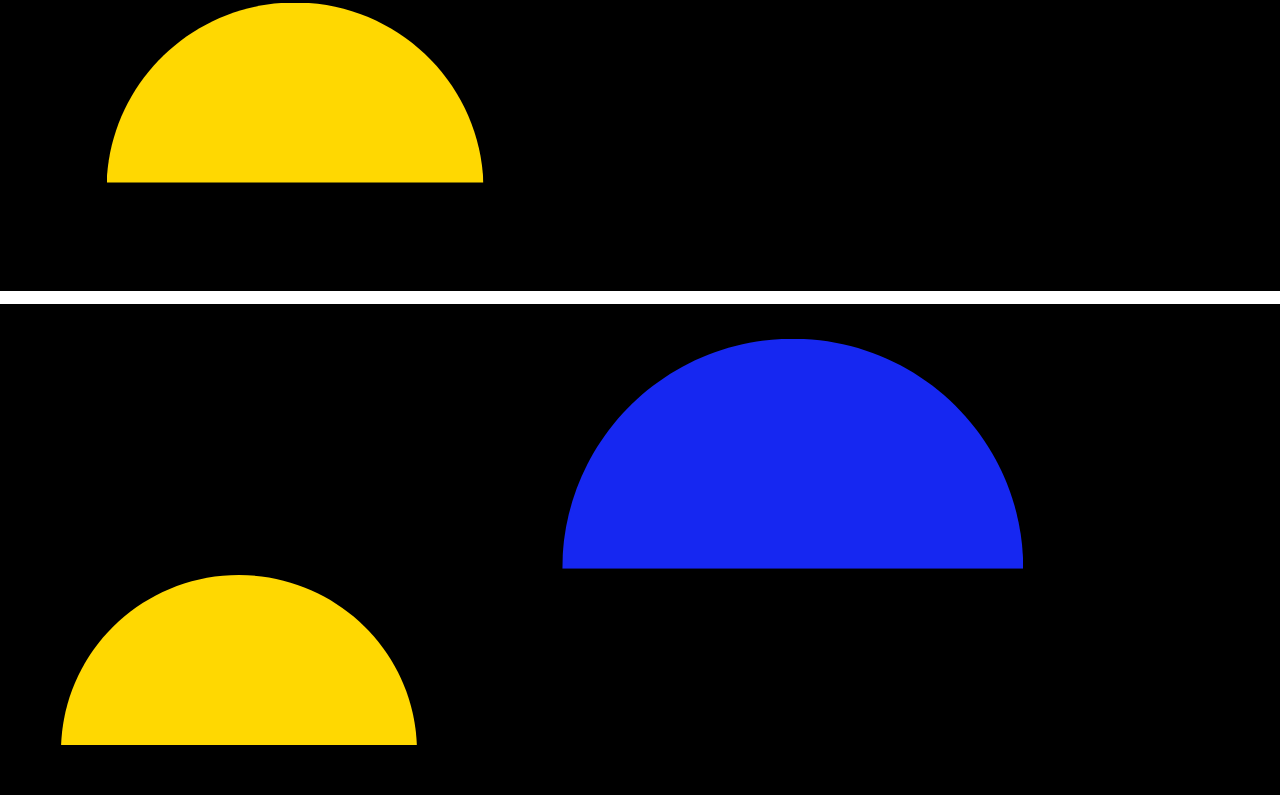
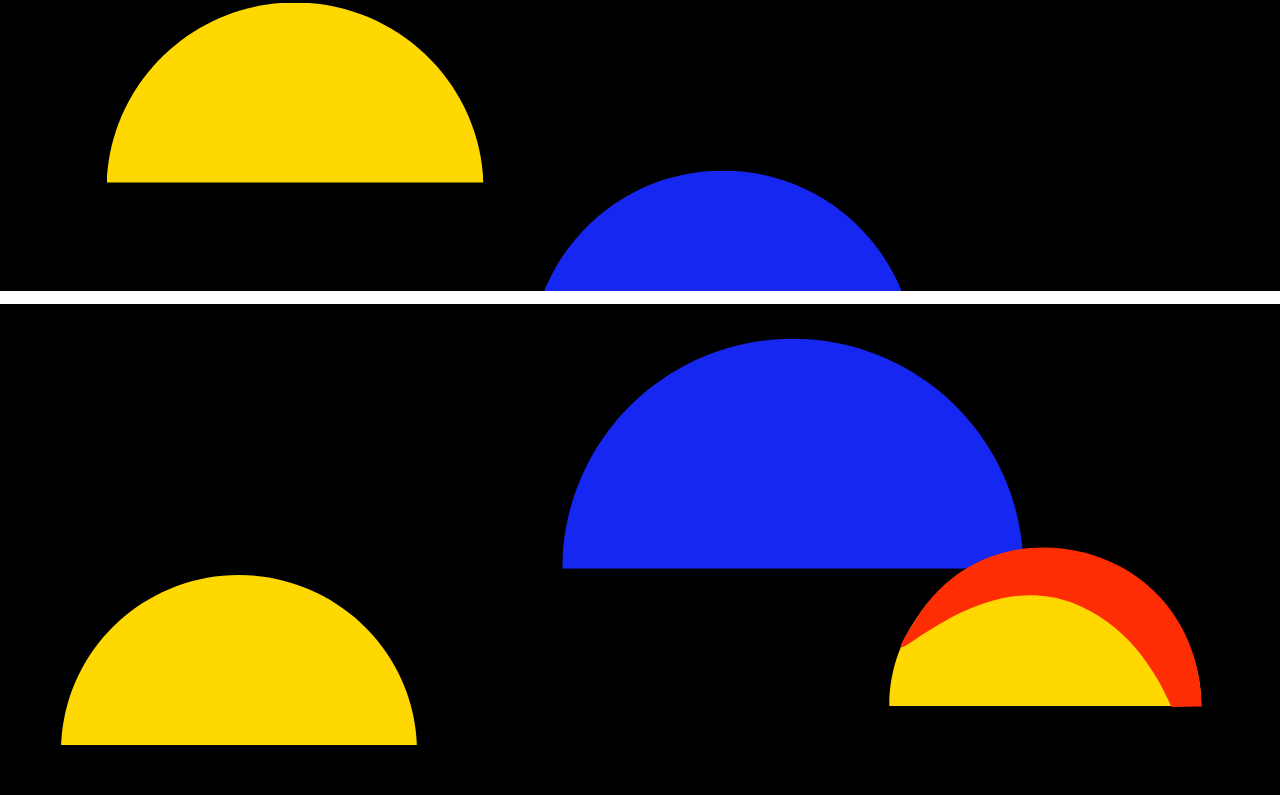
Before and after one commit to palgunovaliza/uniinpalgunova, a plain HTML site: page index2.html in a window 1280 px wide. Shown: the part 298-1093 px from the top of the page. Drawn offline with Linux system fonts and the light colour scheme.

Commit message:
2 полоски готовы

```diff
--- a/index2.html
+++ b/index2.html
@@ -23,14 +23,18 @@
     <img class="redyellow" src="img/red yellow.svg" alt="/">
     <img class="ellipseyellow" src="img/ellipse yellow.svg" alt="/">
     <img class="ellipseblue" src="img/ellipse blue.svg" alt="/">
+    <img class="ellipseblue2" src="img/ellipse blue.svg" alt="/">
     <img class="ellipsered" src="img/ellipse red.svg" alt="/">
     <img class="planetyellow" src="img/planet yellow.svg" alt="/">
-    <img class="bluered" src="img/blue red.svg" alt="/"style="top: -300px">
+    <img class="bluered" src="img/blue red.svg" alt="/">
     <img class="bluered2" src="img/blue red.svg" alt="/">
     <img class="ellipseyellow2" src="img/ellipse yellow.svg" alt="/">
+    <img class="ellipseyellow3" src="img/ellipse yellow.svg" alt="/">
     <img class="blueyellow" src="img/blue yellow.svg" alt="/">
     <img class="ellipsered2" src="img/ellipse red.svg" alt="/">
     <img class="ellipsered3" src="img/ellipse red.svg" alt="/">
+    <!-- <img class="ellipsered4" src="img/ellipse red.svg" alt="/"> -->
+    <img class="yellowred" src="img/yellowred.svg" alt="/">
 
 
 
--- a/javascript/javascript_2.js
+++ b/javascript/javascript_2.js
@@ -51,7 +51,14 @@ let tl2 = anime.timeline({
     targets: '.ellipseyellow2',
     top: ['780px','600px'],
     easing:'easeInSine',
+    opacity: 100,
     duration: 800,
+  }, 0)
+  .add({
+    targets: '.ellipseyellow3',
+    easing:'linear',
+    opacity: ['100', '0'],
+    duration: 10,
   }, 0)
 
 let blueClick =
@@ -135,33 +142,43 @@ let tl5 = anime.timeline({
     easing:'easeInSine',
     duration: 800,
   }, 0)
+  .add({
+    targets: '.ellipseblue2',
+    top: ['372px','229px'],
+    easing:'easeInSine',
+    duration: 800,
+  }, 0)
 
 
 let bluered2Click =
 document.querySelector('.bluered2')
 bluered2Click.onclick = tl5.play
-//
-// let tl5 = anime.timeline({
-//   autoplay: false
-// })
-//
-//   .add({
-//     targets: '.bluered2',
-//     top:['-300px','-300px'],
-//     easing:'easeInSine',
-//     duration: 800,
-//   }, 0)
-//   .add({
-//     targets: '.bluered',
-//     display: none,
-//   }, 0)
-//   .add({
-//     targets: '.ellipsered3',
-//     top: ['-20px','45px'],
-//     easing:'easeInSine',
-//     duration: 800,
-//   }, 0)
-//
-// let bluered2Click =
-// document.querySelector('.bluered2')
-// bluered2Click.onclick = tl5.play
+
+let tl6 = anime.timeline({
+  autoplay: false
+})
+
+  .add({
+    targets: '.ellipseyellow3',
+    top: ['600px','780px'],
+    easing:'linear',
+    opacity: ['0', '100'],
+    duration: 800,
+  }, 0)
+  .add({
+    targets: '.ellipseyellow2',
+    easing: 'linear',
+    opacity: 0,
+    duration: 10,
+  }, 0)
+  .add({
+    targets: '.yellowred',
+    top: ['770px','608px'],
+    easing:'easeInSine',
+    opacity: 100,
+    duration: 800,
+  }, 0)
+
+let ellipseyellow3Click =
+document.querySelector('.ellipseyellow3')
+ellipseyellow3Click.onclick = tl6.play
--- a/styles/style2.css
+++ b/styles/style2.css
@@ -108,6 +108,16 @@ body{
   z-index: 17;
 
 }
+/*
+.redyellow2 {
+  position: absolute;
+  transform: rotate(270deg);
+  top: -7vw;
+  left: 69vw;
+  z-index: 17;
+  opacity: 0;
+
+} */
 
 .ellipseyellow {
   position: absolute;
@@ -125,6 +135,15 @@ body{
   top: 52vw;
   left: 53vw;
   z-index: 23;
+}
+
+.ellipseblue2 {
+  position: absolute;
+  transform: rotate(270deg);
+  width: 20vw;
+  top: 16vw;
+  left: 43vw;
+  z-index: 15;
 }
 
 .ellipsered {
@@ -170,6 +189,25 @@ body{
   width: 170px;
   top: 61vw;
   left: 12vw;
+  z-index: 20;
+}
+
+.ellipseyellow3 {
+  position: absolute;
+  transform: rotate(270deg);
+  width: 170px;
+  opacity: 0;
+  top: 61vw;
+  left: 12vw;
+  z-index: 24;
+}
+
+.yellowred{
+  position: absolute;
+  transform: rotate(90deg);
+  width: 170px;
+  top: 78vw;
+  left: 75vw;
   z-index: 23;
 }
 
@@ -198,9 +236,17 @@ body{
   width: 10vw;
   top: -6vw;
   left: 16vw;
+  z-index: 13;
+}
+
+.ellipseblue2 {
+  position: absolute;
+  transform: rotate(270deg);
+  width: 15vw;
+  top: 24vw;
+  left: 49vw;
   z-index: 15;
 }
-
 /* .ellipsered2 {
   position: absolute;
   transform: rotate(90deg);
```
Also changed, not shown: style.css (added, +130 -0 lines), img/planetred.svg (added), img/yellowred.svg (added).
